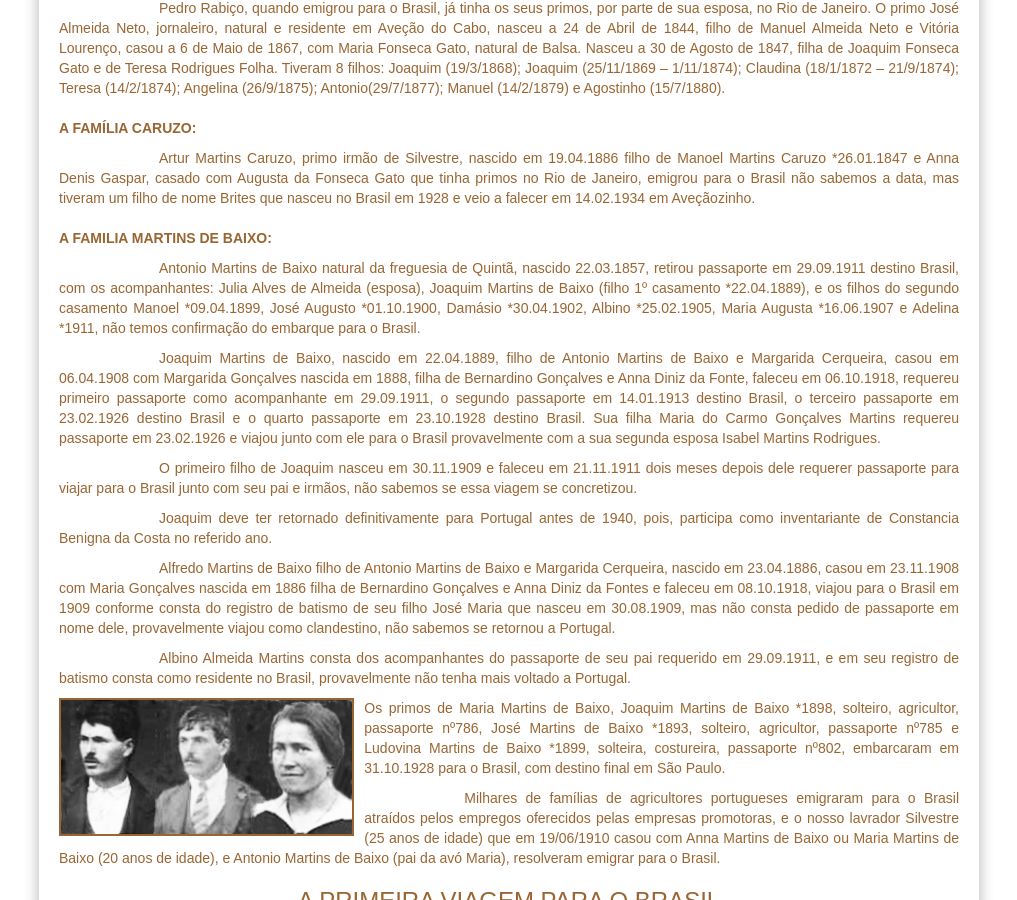
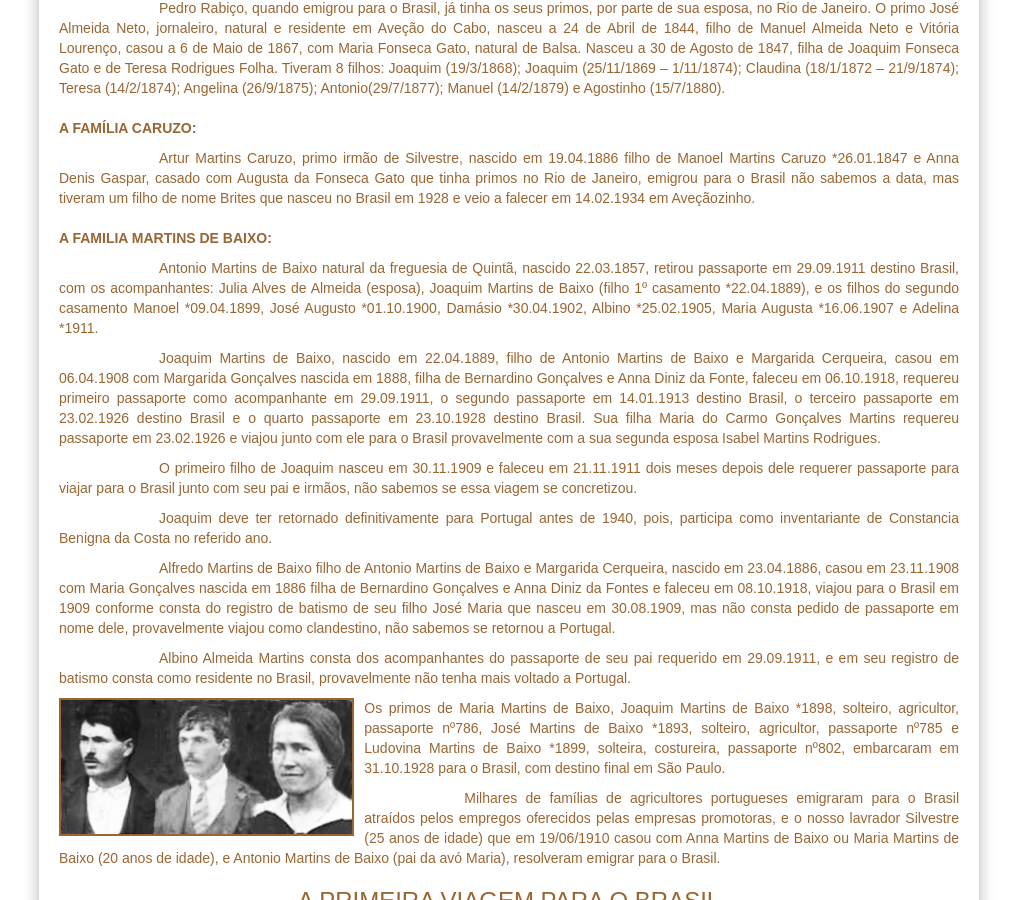
Before and after one commit to claudiovargas1955/claudiovargas1955.github.io, a Jekyll site: the page built from _pages/historia-de-silvestre.html, in a window 1280 px wide and 900 px high, scrolled down 7266 px. Shown: the whole window, without its empty margins (131-1148 px from the left). Built offline with Jekyll 4.4.1, drawn with Linux system fonts in a browser that asks for light colours; some web fonts are replaced.

Commit message:
Update historia-de-silvestre.html

```diff
--- a/_pages/historia-de-silvestre.html
+++ b/_pages/historia-de-silvestre.html
@@ -403,7 +403,7 @@ sabemos a data, mas tiveram um filho de nome Brites que nasceu no Brasil em 1928
 <p style="text-indent:100px";/>Antonio Martins de Baixo natural da freguesia de Quintã, nascido 22.03.1857, retirou passaporte em
 29.09.1911 destino Brasil, com os acompanhantes: Julia Alves de Almeida (esposa), Joaquim Martins de Baixo (filho 1º casamento
 *22.04.1889), e os filhos do segundo casamento Manoel *09.04.1899, José Augusto *01.10.1900, Damásio *30.04.1902, Albino *25.02.1905,
-Maria Augusta *16.06.1907 e Adelina *1911, não temos confirmação do embarque    para o Brasil.
+Maria Augusta *16.06.1907 e Adelina *1911.
 <p style="text-indent:100px";/>Joaquim Martins de Baixo, nascido em 22.04.1889, filho de Antonio Martins de Baixo e Margarida Cerqueira,
 casou    em 06.04.1908 com Margarida Gonçalves nascida em 1888, filha de Bernardino Gonçalves e Anna Diniz da Fonte, faleceu em
 06.10.1918, requereu primeiro passaporte como acompanhante em 29.09.1911, o segundo passaporte em 14.01.1913 destino Brasil, o terceiro
```
